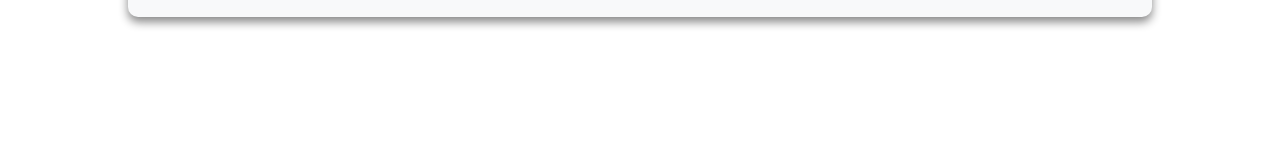
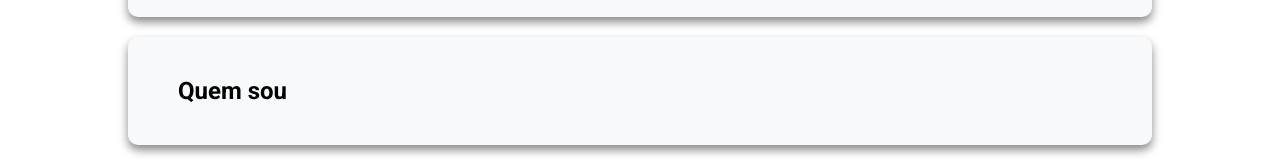
Before and after one commit to gelira/coders-atividade01, a plain HTML site: page index.html in a window 1280 px wide. Shown: the part 1737-1902 px from the top of the page. Before the commit the page ends 1774 px from the top, so only its background shows below. Drawn offline with Linux system fonts and the light colour scheme.

Commit message:
transformando section quem sou em card

```diff
--- a/index.html
+++ b/index.html
@@ -16,7 +16,7 @@
             <a href="#home">Home</a>
           </li>
           <li class="menu-link">
-            <a href="">Quem Sou</a>
+            <a href="#quem-sou">Quem Sou</a>
           </li>
         </ul>
       </nav>
@@ -181,6 +181,10 @@
           </tbody>
         </table>
       </section>
+      <div class="main-content-spacer"></div>
+      <section id="quem-sou">
+        <h2>Quem sou</h2>
+      </section>
     </div>
   </main>
 </body>
--- a/style.css
+++ b/style.css
@@ -57,14 +57,18 @@ body {
 }
 
 .main-content {
-  box-shadow: 0 5px 10px #888888;
-  border-radius: 10px;
   width: 80%;
-  background-color: rgb(248, 249, 250);
 }
 
 .main-content section {
+  box-shadow: 0 5px 10px #888888;
+  border-radius: 10px;
+  background-color: rgb(248, 249, 250);
   padding: 20px 50px;
+}
+
+.main-content-spacer {
+  height: 20px;
 }
 
 .table-livros {
```
